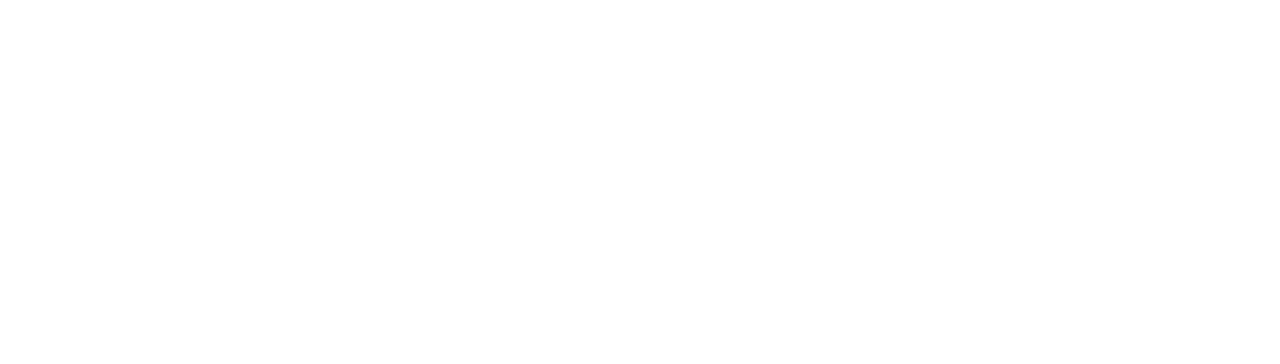
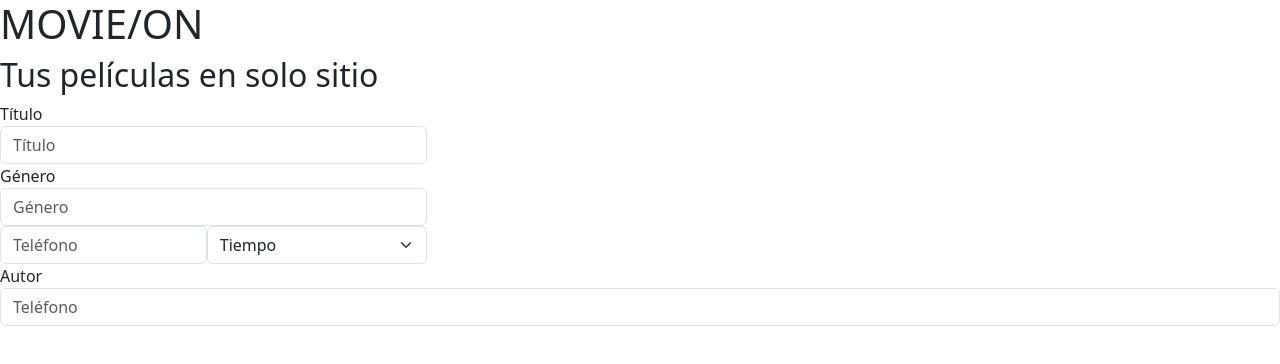
Before and after one commit to AnCrisB/Curso_JS, a plain HTML site: page CLASE 9_0506/pelicula.html in a window 1280 px wide. Drawn offline with nearby package versions, Linux system fonts and the light colour scheme.

Commit message:
Películas

```diff
--- a/CLASE 8_0106/directorioEmp.js
+++ b/CLASE 8_0106/directorioEmp.js
@@ -1,6 +1,7 @@
 var contador=0
 const boton = document.getElementById('button')
 const resultDiv = document.getElementById('result')
+
 boton.addEventListener('click', function() {
     resultDiv.classList.remove('hidden');
 
--- a/CLASE 9_0506/pelicula.html
+++ b/CLASE 9_0506/pelicula.html
@@ -4,9 +4,38 @@
     <meta charset="UTF-8">
     <meta http-equiv="X-UA-Compatible" content="IE=edge">
     <meta name="viewport" content="width=device-width, initial-scale=1.0">
-    <title>Document</title>
+    <link href="https://cdn.jsdelivr.net/npm/bootstrap@5.3.0/dist/css/bootstrap.min.css" rel="stylesheet" integrity="sha384-9ndCyUaIbzAi2FUVXJi0CjmCapSmO7SnpJef0486qhLnuZ2cdeRhO02iuK6FUUVM" crossorigin="anonymous">
+    <title>MovieOn</title>
 </head>
 <body>
+    <h1>MOVIE/ON</h1>
+    <h2>Tus películas en solo sitio</h2>
+    <form class="row g-3 needs-validation" novalidate>
+        <div id="div1" class="form-row">
+            <div class="form-group col-md-4" >
+                <label for="inputTitulo">Título</label>
+                <input type="text" class="form-control" id="inputTitulo" placeholder="Título"/>
 
+                <label for="inputGenero">Género</label>
+                <input type="text" class="form-control" id="inputGenero" placeholder="Género"/>
+            </div>
+            <div class="d-flex flex-row col-md-4">
+
+                <input type="text" class="form-control" id="inputTelefono" placeholder="Teléfono"/>
+
+                    <select class="form-select" id="validationCustom04" required>
+                    <option selected disabled value="">Tiempo</option>
+                    <option>h</option>
+                    <option>min</option>
+                    </select>
+            </div>
+                <label for="inputTelefono">Autor</label>
+                <input type="text" class="form-control" id="inputTelefono" placeholder="Teléfono"/>
+
+        </div>
+    </form>
+
+    <script scr=""></script>
 </body>
 </html>
+<!-- DISEÑO DE LA PÁGINA https://elements.envato.com/andior-QDZGEA?_ga=2.232898654.1927069804.1686097523-42705735.1686097523 -->
```
Also changed, not shown: CLASE 8_0106/directorioEmp.html (+2 -2 lines), MAURICIO/index.html (deleted, +0 -27 lines), MAURICIO/main.js (deleted, +0 -9 lines), MAURICIO/style.css (deleted), 1 other file.
